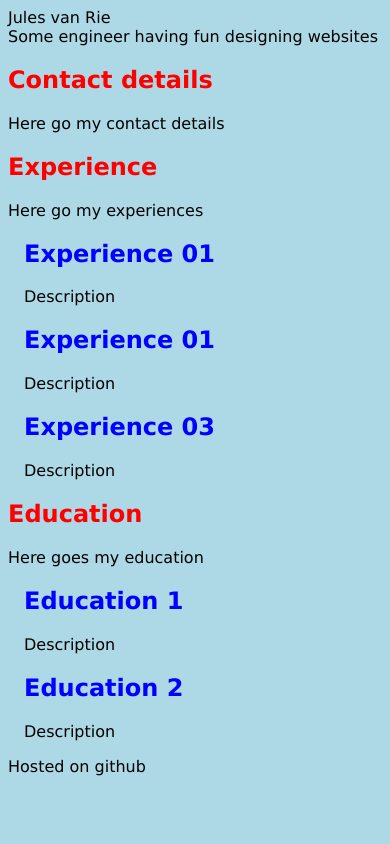
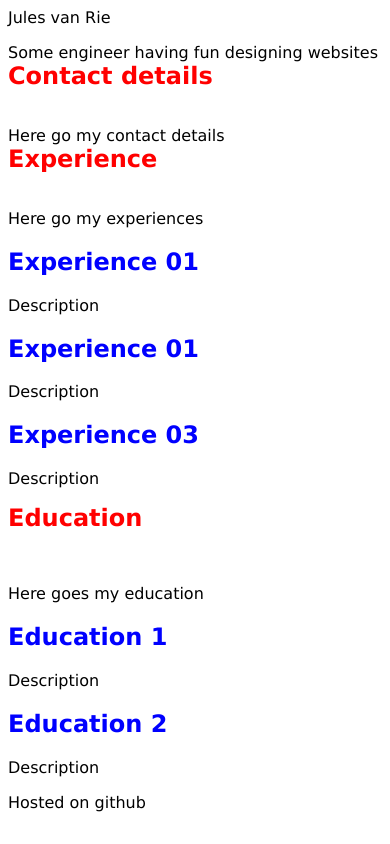
Before and after one commit to julesvanrie/julesvanrie.github.io, a plain HTML site: page index.html in a window 390 px wide. Drawn offline with Linux system fonts and the light colour scheme.

Commit message:
Basic responsiveness using grid

```diff
--- a/index.html
+++ b/index.html
@@ -10,35 +10,40 @@
   </header>
   <main>
     <section id="contact">
-      <h1 id="contact">Contact details</h1>
-      <p id="contact">Here go my contact details</p>
+      <h1>Contact details</h1>
+      <span>Here go my contact details</span>
     </section>
     <section id="experience">
       <h1>Experience</h1>
-      <p>Here go my experiences</p>
-      <div id="exp01">
+      <div>
+        <span>Here go my experiences</span>
+        <div class="experience" id="exp01">
           <h2>Experience 01</h2>
           <p>Description</p>
         </div>
-      <div id="exp02">
+        <div class="experience" id="exp02">
           <h2>Experience 01</h2>
           <p>Description</p>
         </div>
-      <div id="exp03">
+        <div class="experience" id="exp03">
           <h2>Experience 03</h2>
           <p>Description</p>
+        </div>
       </div>
     </section>
     <section id="education">
       <h1>Education</h1>
+      <div>
         <p>Here goes my education</p>
-      <div id="edu1">
+        <div></div>
+        <div class="education" id="edu1">
           <h2>Education 1</h2>
           <p>Description</p>
         </div>
-      <div id="edu2">
+        <div class="education" id="edu2">
           <h2>Education 2</h2>
           <p>Description</p>
+        </div>
       </div>
   </main>
   <footer>Hosted on github</footer>
--- a/style.css
+++ b/style.css
@@ -1,13 +1,29 @@
 body {
-  background-color: lightblue;
+  background-color: white;
   font-family: Verdana, Geneva, Tahoma, sans-serif;
+}
+header {
+  display: grid;
+  grid-template-columns: repeat(auto-fit,minmax(320px, 1fr));
+  grid-gap: 1rem;
+}
+main section {
+  display: grid;
+  grid-template-columns: repeat(auto-fit,minmax(320px, 1fr));
+  grid-gap: 1rem;
 }
 main section h1 {
   color: red;
+  margin-block-start: 0;
+  /* padding-bottom: 0; */
 }
 main section div {
-  margin-left: 1em;
+  margin-top: 0;
+  padding-top: 0;
 }
 main section h2 {
   color: blue;
 }
+p {
+  /* margin-top: 0; */
+}
```
Lines whose indentation alone changed are shown as unchanged.
